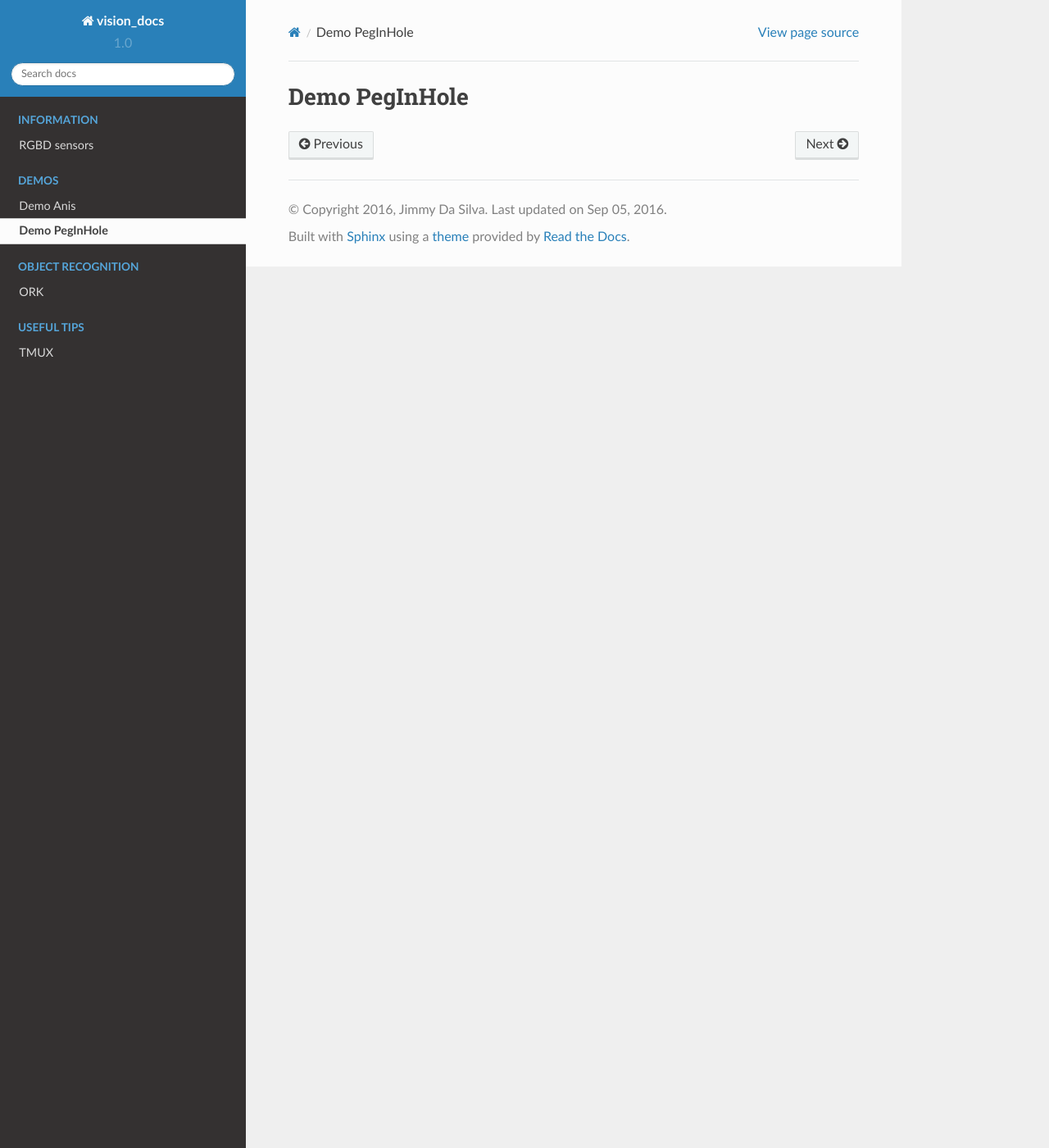
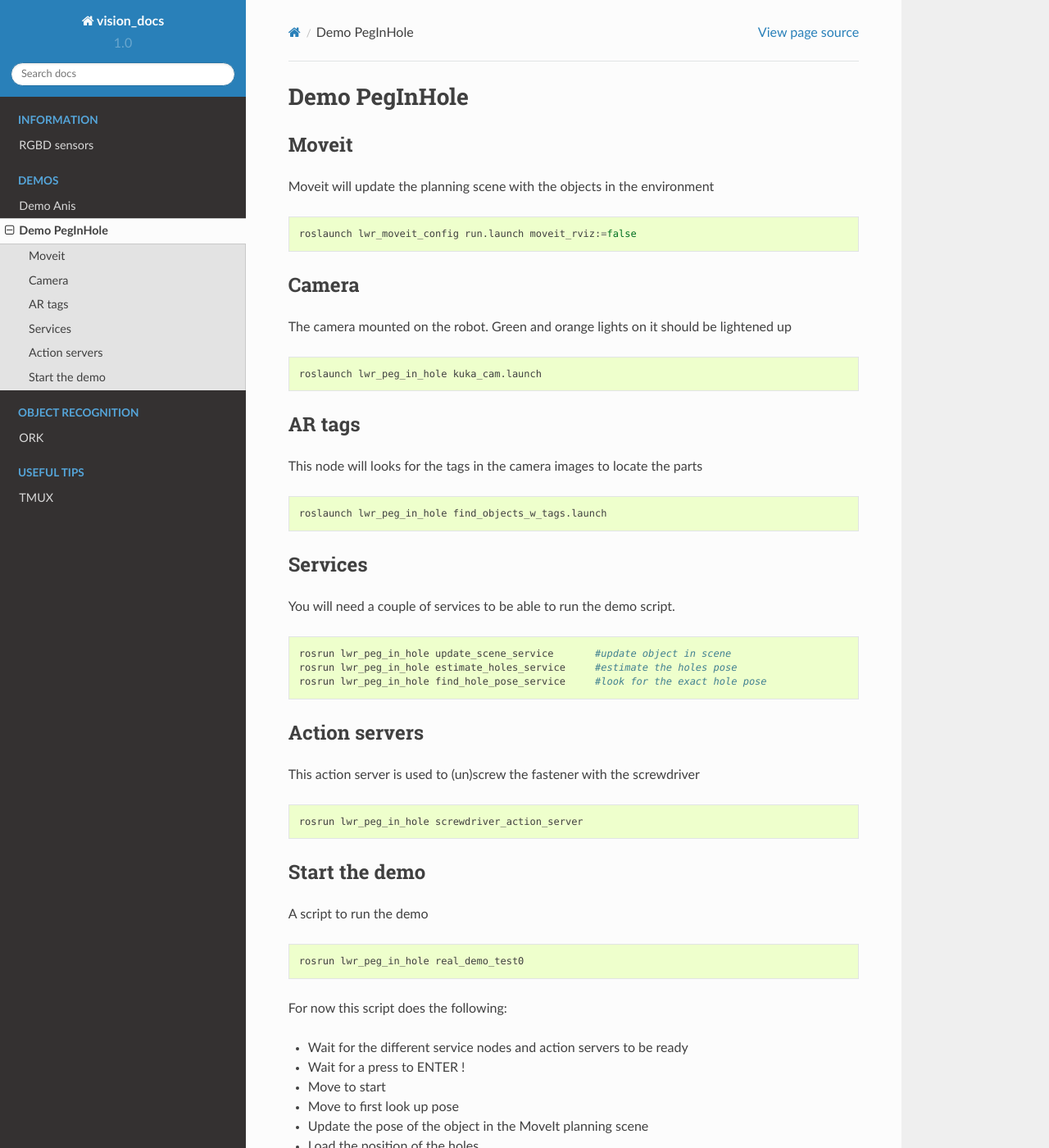
Before and after one commit to ISCI-NCTU/vision_docs, a Sphinx documentation site: the page built from docs/source/demos/demoPegInHole.rst, in a window 1280 px wide and 1400 px high. Shown: the whole window at 82% size. Built offline with Sphinx 7.4.7 and the Read the Docs theme 2.0.0, drawn with Linux system fonts in a browser that asks for light colours; some of the changed text lies outside the part shown.

Commit message:
Start writing tutos for the demos

```diff
--- a/docs/source/demos/demoPegInHole.rst
+++ b/docs/source/demos/demoPegInHole.rst
@@ -1,2 +1,66 @@
 Demo PegInHole
 =======================================
+
+Moveit
+------
+Moveit will update the planning scene with the objects in the environment
+
+.. code-block:: bash
+
+  roslaunch lwr_moveit_config run.launch moveit_rviz:=false
+
+Camera
+------
+The camera mounted on the robot. Green and orange lights on it should be lightened up
+
+.. code-block:: bash
+
+  roslaunch lwr_peg_in_hole kuka_cam.launch
+
+AR tags
+-------
+This node will looks for the tags in the camera images to locate the parts
+
+.. code-block:: bash
+
+  roslaunch lwr_peg_in_hole find_objects_w_tags.launch
+
+Services
+--------
+You will need a couple of services to be able to run the demo script.
+
+.. code-block:: bash
+
+  rosrun lwr_peg_in_hole update_scene_service       #update object in scene
+  rosrun lwr_peg_in_hole estimate_holes_service     #estimate the holes pose
+  rosrun lwr_peg_in_hole find_hole_pose_service     #look for the exact hole pose
+
+
+Action servers
+--------------
+This action server is used to (un)screw the fastener with the screwdriver
+
+.. code-block:: bash
+
+  rosrun lwr_peg_in_hole screwdriver_action_server
+
+Start the demo
+--------------
+A script to run the demo
+
+.. code-block:: bash
+
+  rosrun lwr_peg_in_hole real_demo_test0
+
+For now this script does the following:
+
+- Wait for the different service nodes and action servers to be ready
+- Wait for a press to ENTER !
+- Move to start
+- Move to first look up pose
+- Update the pose of the object in the MoveIt planning scene
+- Load the position of the holes
+- Go above the first hole (approximatively...)
+- Go down a little bit
+- Look for the exact hole pose with the estimate
+- Go above the exact hole pose
--- a/docs/source/infos/rgbd/kinect1.rst
+++ b/docs/source/infos/rgbd/kinect1.rst
@@ -1,2 +1,7 @@
 Kinect1
 =======================================
+.. image:: /_static/kinect1.jpg
+    :width: 250px
+    :align: center
+
+The Kinect
```
Also changed, not shown: docs/source/demos/demoAnis.rst (+65 -1 lines), docs/source/_static/kinect1.jpg (added), docs/source/_static/kinect1_inside.png (added).
